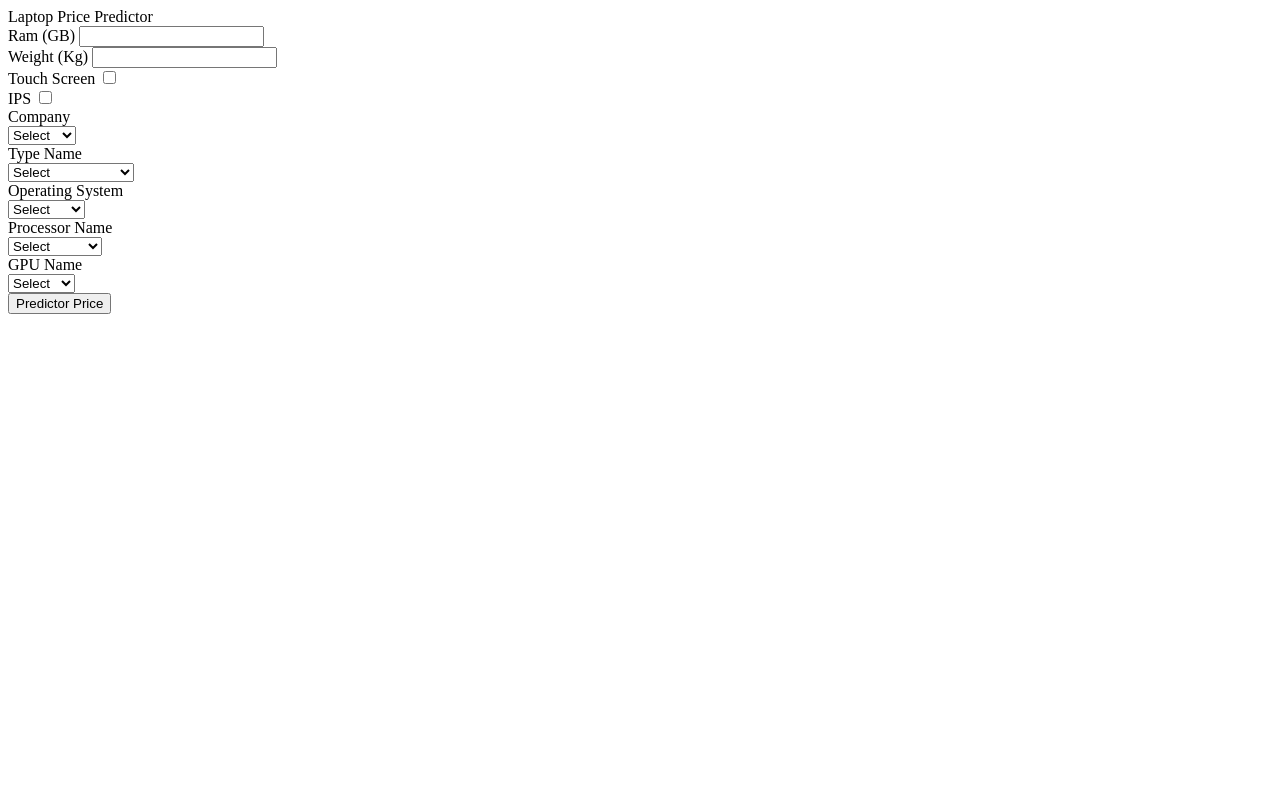
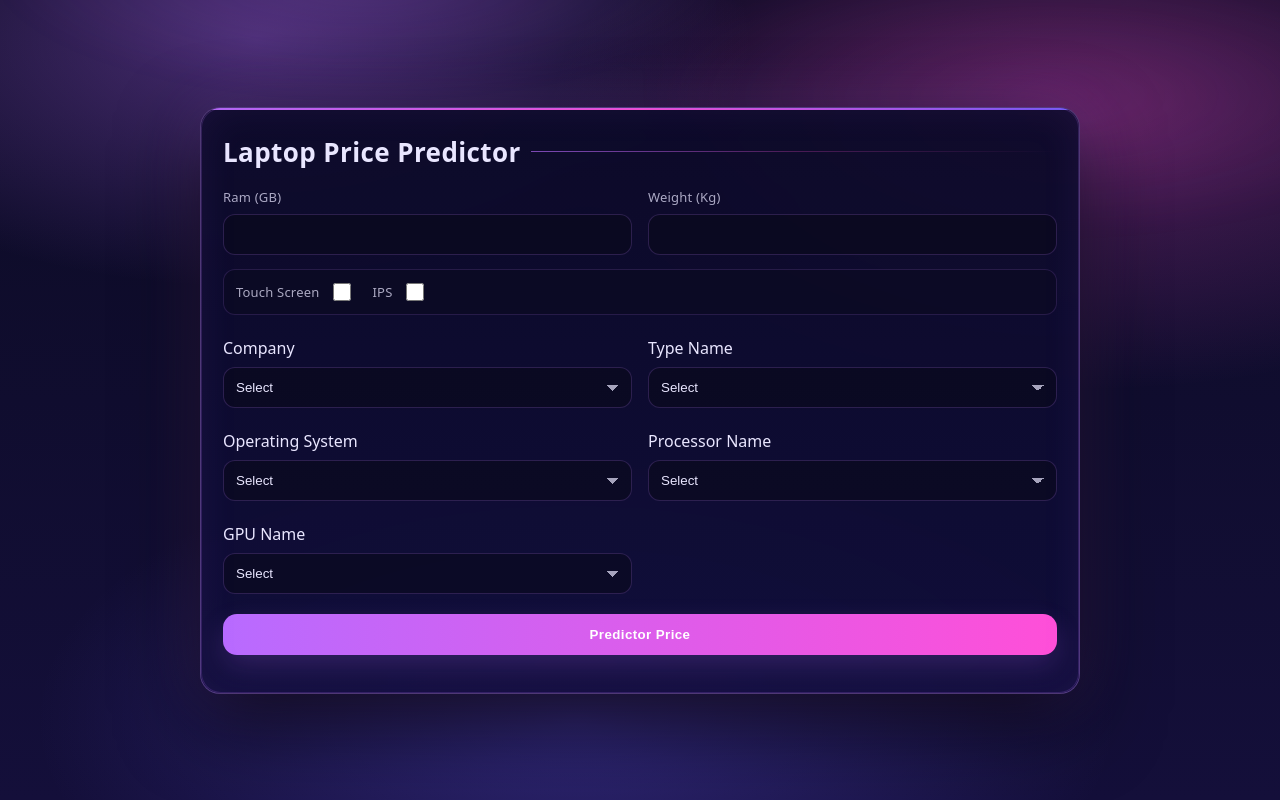
Before and after one commit to Dinaz-12/Laptop-Price-Predictor, a Flask app: page / in a window 1280 px wide. Run offline with Flask 3, Linux system fonts and the light colour scheme.

Commit message:
Add CSS style sheet for Html form

```diff
--- /dev/null
+++ b/static/style.css
@@ -0,0 +1,248 @@
+/* =========================
+   Laptop Price Predictor UI
+   Purple / Neon theme
+   ========================= */
+
+:root{
+  --bg-1:#070615;
+  --bg-2:#0b0a1f;
+  --card:#0f1030cc;
+  --border:rgba(180, 120, 255, 0.22);
+  --text:#e9e6ff;
+  --muted:rgba(233, 230, 255, 0.72);
+  --accent:#b86bff;
+  --accent2:#ff4fd8;
+  --accent3:#6d5cff;
+  --shadow: 0 18px 60px rgba(0,0,0,0.55);
+}
+
+*{ box-sizing:border-box; }
+html,body{ height:100%; }
+
+body{
+  margin:0;
+  font-family: system-ui, -apple-system, Segoe UI, Roboto, Arial, sans-serif;
+  color: var(--text);
+
+  background:
+    radial-gradient(900px 450px at 20% 5%, rgba(184,107,255,0.35), transparent 55%),
+    radial-gradient(900px 450px at 85% 15%, rgba(255,79,216,0.28), transparent 60%),
+    radial-gradient(900px 450px at 45% 90%, rgba(109,92,255,0.30), transparent 60%),
+    linear-gradient(180deg, #0c0b24, #140f3a);
+
+  display:flex;
+  align-items:center;
+  justify-content:center;
+  padding: 28px 14px;
+}
+
+
+/* subtle animated glow */
+body::before{
+  content:"";
+  position:fixed;
+  inset:-40px;
+  background:
+    radial-gradient(600px 200px at 30% 0%, rgba(184,107,255,0.22), transparent 65%),
+    radial-gradient(600px 200px at 80% 15%, rgba(255,79,216,0.16), transparent 70%);
+  filter: blur(18px);
+  opacity: 0.9;
+  animation: floatGlow 8s ease-in-out infinite;
+  pointer-events:none;
+  z-index:-1;
+}
+@keyframes floatGlow{
+  0%,100%{ transform: translateY(0px); }
+  50%{ transform: translateY(12px); }
+}
+
+/* Wrapper card */
+.wrapper{
+  width: min(880px, 92vw);
+  background: linear-gradient(
+    180deg,
+    rgba(12, 10, 40, 0.95),
+    rgba(16, 14, 58, 0.95)
+  );
+  border: 1px solid rgba(200, 140, 255, 0.35);
+  box-shadow:
+    0 25px 80px rgba(0,0,0,0.75),
+    0 0 60px rgba(184,107,255,0.25);
+  border-radius: 20px;
+  padding: 26px 22px 22px;
+  backdrop-filter: blur(14px);
+  position: relative;
+  overflow: hidden;
+}
+
+
+/* neon top border line */
+.wrapper::before{
+  content:"";
+  position:absolute;
+  top:0; left:0; right:0;
+  height: 2px;
+  background: linear-gradient(90deg, var(--accent), var(--accent2), var(--accent3));
+  opacity: 0.95;
+}
+
+.wrapper::after{
+  content:"";
+  position:absolute;
+  inset:0;
+  border-radius: 20px;
+  pointer-events:none;
+  box-shadow:
+    inset 0 0 0 1px rgba(184,107,255,0.18),
+    inset 0 0 40px rgba(184,107,255,0.08);
+}
+
+
+/* Title */
+.title{
+  font-size: 26px;
+  font-weight: 750;
+  letter-spacing: 0.4px;
+  margin-bottom: 18px;
+  display:flex;
+  align-items:center;
+  gap:10px;
+}
+.title::after{
+  content:"";
+  flex:1;
+  height: 1px;
+  background: linear-gradient(90deg, rgba(184,107,255,0.65), rgba(255,79,216,0.25), transparent);
+}
+
+/* Form layout */
+form{
+  display: grid;
+  grid-template-columns: 1fr 1fr;
+  gap: 14px 16px;
+}
+
+/* Input rows */
+.inputfield{
+  display:flex;
+  flex-direction:column;
+  gap: 8px;
+}
+
+/* Make select blocks take full width */
+.custom_select{
+  width:100%;
+}
+
+label{
+  font-size: 13px;
+  color: var(--muted);
+  letter-spacing: 0.2px;
+}
+
+/* Text inputs */
+.input{
+  width:100%;
+  padding: 12px 12px;
+  border-radius: 12px;
+  border: 1px solid rgba(180,120,255,0.20);
+  background: rgba(10, 10, 25, 0.55);
+  color: var(--text);
+  outline: none;
+  transition: 0.2s ease;
+}
+.input::placeholder{
+  color: rgba(233,230,255,0.45);
+}
+.input:focus{
+  border-color: rgba(184,107,255,0.55);
+  box-shadow: 0 0 0 4px rgba(184,107,255,0.12);
+}
+
+/* Select style */
+select{
+  width: 100%;
+  padding: 12px 12px;
+  border-radius: 12px;
+  border: 1px solid rgba(180,120,255,0.20);
+  background: rgba(10, 10, 25, 0.55);
+  color: var(--text);
+  outline: none;
+  transition: 0.2s ease;
+  appearance: none;
+  background-image:
+    linear-gradient(45deg, transparent 50%, rgba(233,230,255,0.7) 50%),
+    linear-gradient(135deg, rgba(233,230,255,0.7) 50%, transparent 50%);
+  background-position:
+    calc(100% - 18px) 52%,
+    calc(100% - 12px) 52%;
+  background-size: 6px 6px, 6px 6px;
+  background-repeat: no-repeat;
+}
+select:focus{
+  border-color: rgba(184,107,255,0.55);
+  box-shadow: 0 0 0 4px rgba(184,107,255,0.12);
+}
+
+/* Checkbox row */
+.check{
+  grid-column: 1 / -1;
+  display:flex;
+  gap: 18px;
+  align-items:center;
+  justify-content:flex-start;
+  padding: 10px 12px;
+  border-radius: 12px;
+  border: 1px solid rgba(180,120,255,0.16);
+  background: rgba(10,10,25,0.40);
+}
+.check > div{
+  display:flex;
+  align-items:center;
+  gap: 10px;
+  color: var(--muted);
+  font-size: 13px;
+}
+
+/* Custom checkbox look */
+.check input[type="checkbox"]{
+  width: 18px;
+  height: 18px;
+  accent-color: var(--accent);
+  cursor:pointer;
+}
+
+/* Button */
+.inputfield:last-child{
+  grid-column: 1 / -1;
+  margin-top: 6px;
+}
+
+.btn{
+  width: 100%;
+  padding: 13px 14px;
+  border: none;
+  border-radius: 14px;
+  font-weight: 750;
+  letter-spacing: 0.4px;
+  color: #fff;
+  cursor: pointer;
+  background: linear-gradient(90deg, var(--accent), var(--accent2));
+  box-shadow: 0 12px 28px rgba(184,107,255,0.20);
+  transition: transform 0.12s ease, box-shadow 0.2s ease, filter 0.2s ease;
+}
+.btn:hover{
+  transform: translateY(-1px);
+  box-shadow: 0 16px 34px rgba(184,107,255,0.26);
+  filter: brightness(1.03);
+}
+.btn:active{
+  transform: translateY(0px);
+}
+
+/* Mobile responsive */
+@media (max-width: 720px){
+  .wrapper{ padding: 22px 16px 18px; }
+  form{ grid-template-columns: 1fr; }
+  .check{ flex-direction: column; align-items:flex-start; gap: 10px; }
+}
--- a/templates/index.html
+++ b/templates/index.html
@@ -5,6 +5,9 @@
     <meta http-equiv="X-UA-Compatible" content="IE=edge">
     <meta name="viewport" content="width=device-width, initial-scale=1.0">
     <title>Predictor</title>
+
+    <link rel="stylesheet" href="{{ url_for('static', filename='style.css') }}">
+
 </head>
 <body>
     <div class="wrapper">
@@ -15,7 +18,7 @@
         <form action="/">
             <div class="inputfield">
                 <label for="ram">Ram (GB)</label>
-                <input type="text" class="input" name="ram">
+                <input type="text" class="input" name="ram" required>
             </div>
             <div class="inputfield">
                 <label for="weight">Weight (Kg)</label>
```
